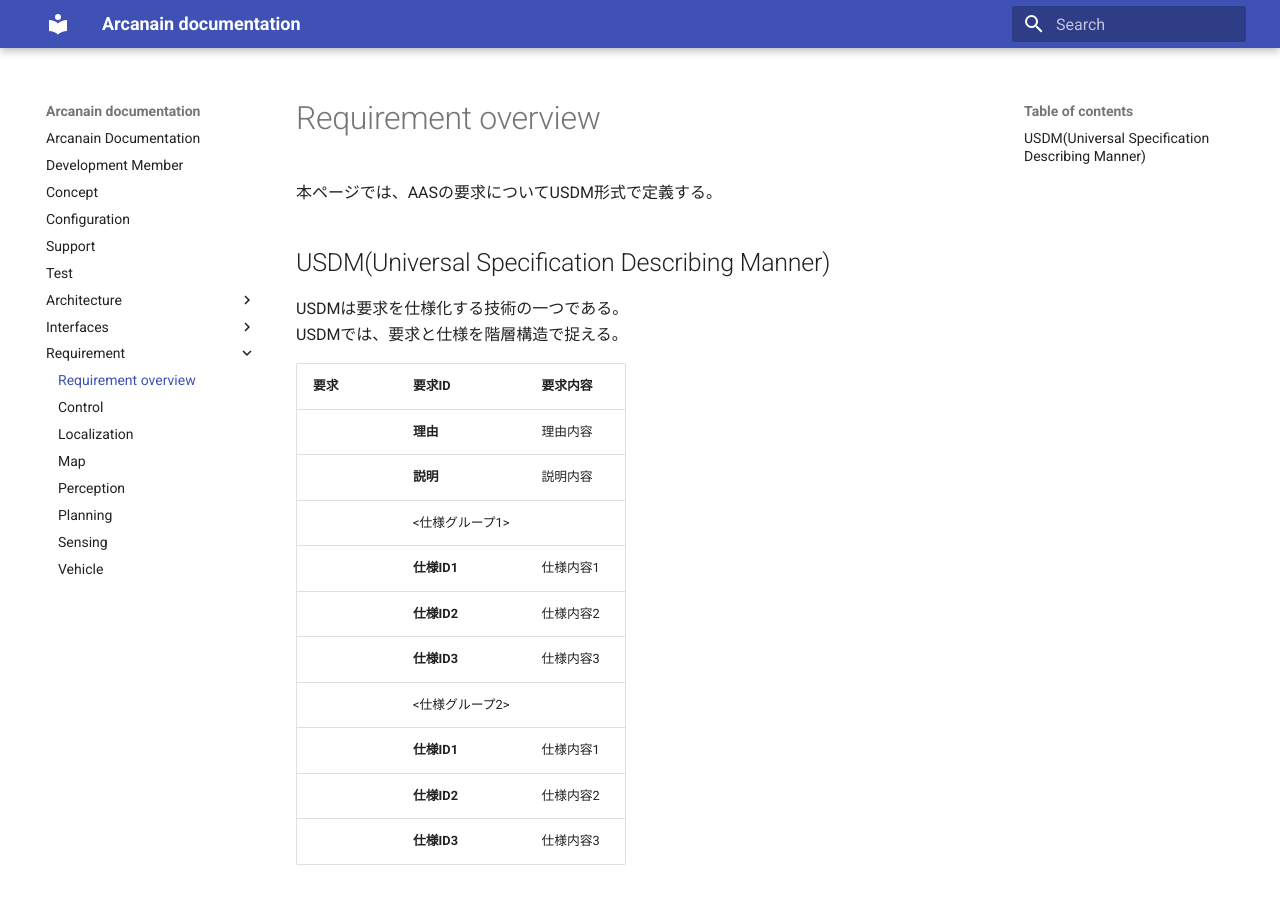
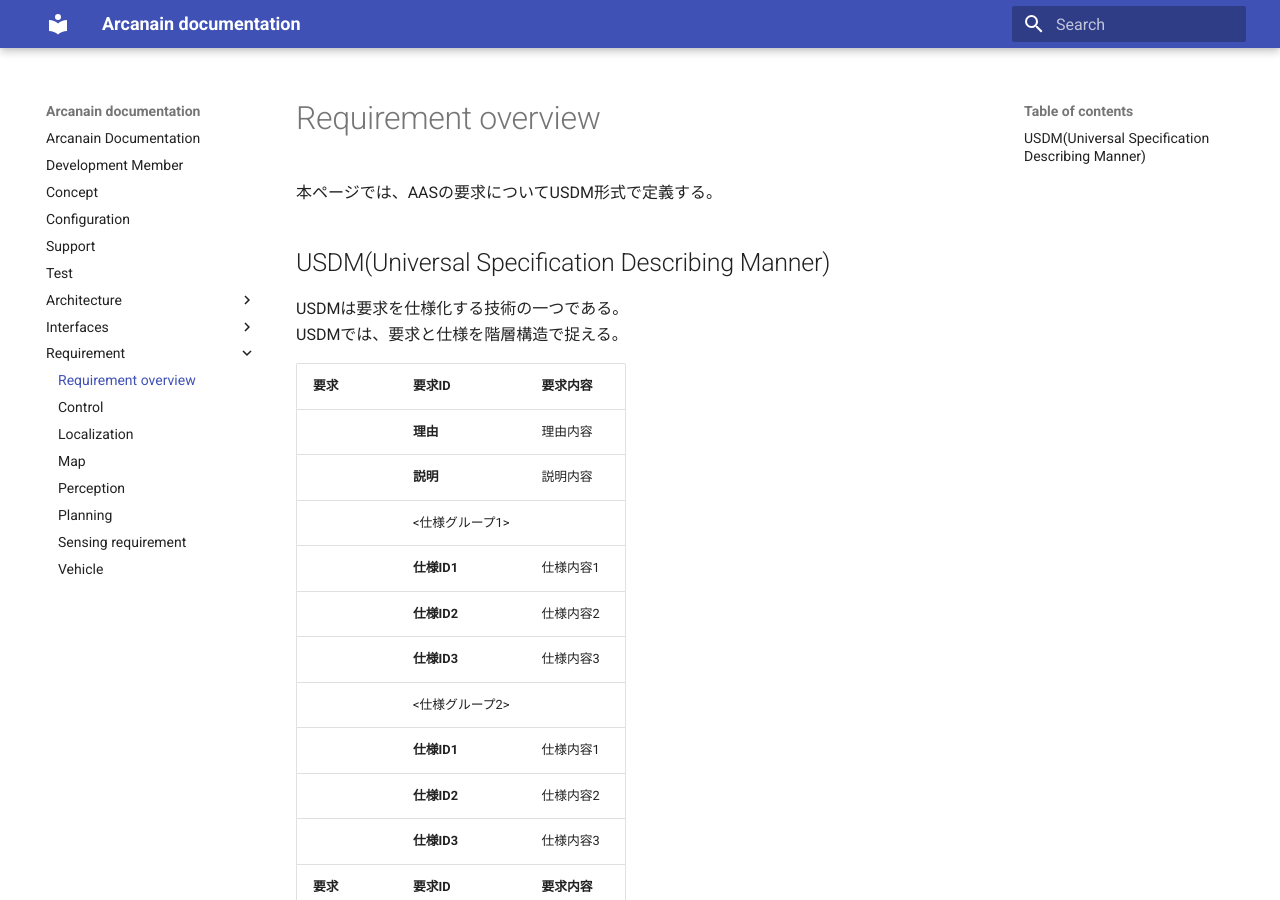
Before and after one commit to Arcanain/Arcanain-Documentation, an MkDocs documentation site: the page built from docs/requirement/index.md, in a window 1280 px wide and 900 px high. Built offline with MkDocs 1.6.1 and Material for MkDocs 9.7.7, drawn with Linux system fonts in a browser that asks for light colours.

Commit message:
[add]Requirement

```diff
--- a/docs/requirement/index.md
+++ b/docs/requirement/index.md
@@ -7,6 +7,17 @@
 
 | 要求 | 要求ID | 要求内容 |
 |:---|:---|:---|
+|    | **理由** | 理由内容 |
+|    | **説明** | 説明内容 |
+|    | <仕様グループ1> |   |
+|    | **仕様ID1** | 仕様内容1 |
+|    | **仕様ID2** | 仕様内容2 |
+|    | **仕様ID3** | 仕様内容3 |
+|    | <仕様グループ2> |   |
+|    | **仕様ID1** | 仕様内容1 |
+|    | **仕様ID2** | 仕様内容2 |
+|    | **仕様ID3** | 仕様内容3 |
+| **要求** | **要求ID** | **要求内容** |
 |    | **理由** | 理由内容 |
 |    | **説明** | 説明内容 |
 |    | <仕様グループ1> |   |
```
Also changed, not shown: docs/requirement/Sensing.md (+19 -0 lines).
